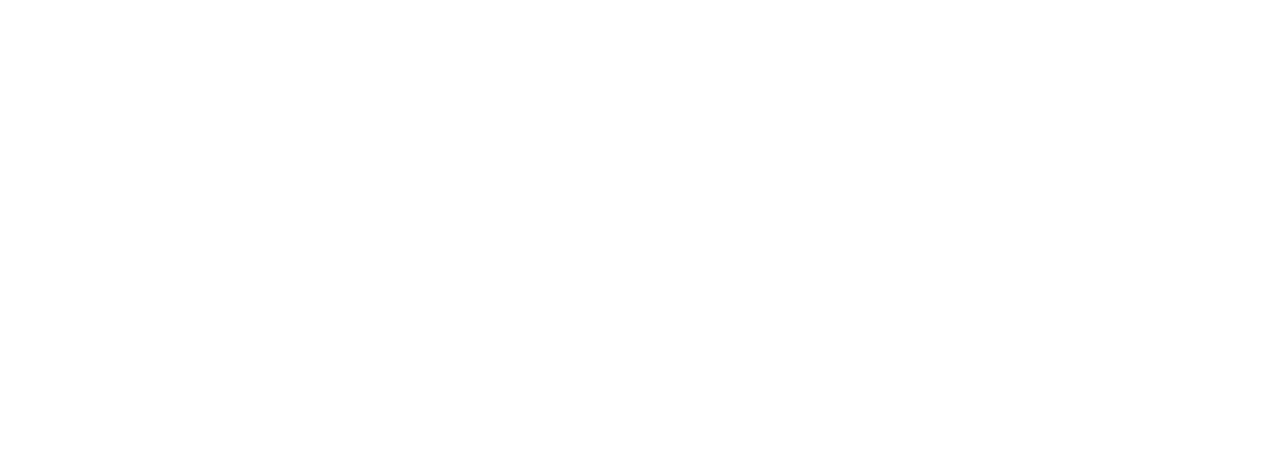
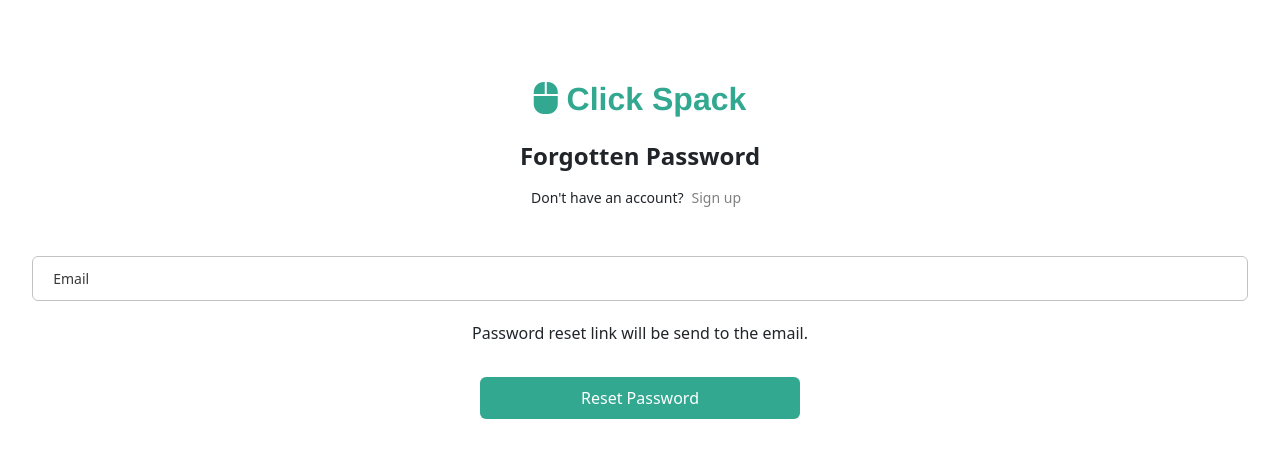
Before and after one commit to mario0070/click-spark, a React (Vite) app: page /forgot-password in a window 1280 px wide. Before the commit this address had no page. Shown: the top 458 px of the page. Built offline with nearby package versions, Linux system fonts and the light colour scheme; the HTML template or start-up script is replaced by a standard one.

Commit message:
forgotten password

```diff
--- a/src/App.jsx
+++ b/src/App.jsx
@@ -7,6 +7,7 @@
 import Task from './pages/task'
 import Withdraw from './pages/withdraw'
 import User from './pages/user'
+import Forgotpassword from './pages/forgotpassword'
 
 function App() {
   return (
@@ -18,6 +19,7 @@
           <Route element={<Dashboard/>} path='/dashboard'/>
           <Route element={<Task/>} path='/task'/>
           <Route element={<Withdraw/>} path='/withdraw'/>
+          <Route element={<Forgotpassword/>} path='/forgot-password'/>
           <Route element={<User/>} path='/user-profile'/>
         </Routes>
     </>
--- /dev/null
+++ b/src/pages/forgotpassword.jsx
@@ -0,0 +1,34 @@
+import React, { useRef, useState } from 'react'
+
+export default function Forgotpassword() {
+    const [email, setEmail] = useState("")
+    const userEmail = useRef("")
+
+    return (
+        <div className='login d-flex'>
+        <div className="img">
+        <img src="" alt="" />
+        </div>
+
+        <div className="form pb-5">
+        <a href="/" className='mb-4 green'><h2 className="text-center mt-5 fw-bold"><i class="fa-solid fa-computer-mouse"></i> Click Spack</h2></a>
+        <h4 className="text-center fw-bold">Forgotten Password</h4>
+        <p className="mb-0 text-center mt-3 alt">Don't have an account? <a href="/signup" className='mx-2'>Sign up</a></p>
+
+        <div className="inputs mt-5">
+            <form action="">
+                <div className="text">
+                    <input required className='focus' type="text" ref={userEmail} onClick={e => setEmail(e.target.value)} />
+                    <p className='move_up'>Email</p>
+                </div>
+                <div className="text-center">
+                    <p className='mb-0'>Password reset link will be send to the email.</p>
+                    <button className='btn submitbtn'>Reset Password</button>
+                </div>
+            </form>
+
+        </div>
+        </div>
+    </div>
+    )
+}
--- a/src/pages/login.jsx
+++ b/src/pages/login.jsx
@@ -79,7 +79,7 @@
         console.log(res)
         setCookie("SparkUser",res.data.data[0])
         alert("success", "User is login")
-        window.location.href = "/dashboard"
+        // window.location.href = "/dashboard"
       })
       .catch(err => {
         alert("error", "Something went wrong")
@@ -117,16 +117,16 @@
                   <p className='move_up'>Password</p>
               </div>
               <div className="text-center">
-                  <a href="">Forgot Password?</a>
+                  <a href="/forgot-password">Forgot Password?</a>
                   <button className='btn submitbtn'>Login</button>
               </div>
            </form>
 
-            <p className="text-center mt-4">Or sign up using </p>
+            {/* <p className="text-center mt-4">Or sign up using </p>
             <div className="social d-flex text-center">
               <p className="mb-0 google btn bg-danger p-1" onClick={googlelogIn}><i class="fa-brands fa-google text-white"></i></p>
-              {/* <p className="mb-0 mx-4"><i class="fa-brands fa-facebook text-primary"></i></p> */}
-            </div>
+              <p className="mb-0 mx-4"><i class="fa-brands fa-facebook text-primary"></i></p>
+            </div> */}
         </div>
       </div>
     </div>
--- a/src/pages/register.jsx
+++ b/src/pages/register.jsx
@@ -123,11 +123,11 @@
                 <button className='btn submitbtn'>Sign up</button>
             </div>
 
-              <p className="text-center mt-4">Or sign up using </p>
+              {/* <p className="text-center mt-4">Or sign up using </p>
               <div className="social d-flex text-center">
                 <p className="mb-0"><i class="fa-brands fa-google text-danger"></i></p>
                 <p className="mb-0 mx-4"><i class="fa-brands fa-facebook text-primary"></i></p>
-              </div>
+              </div> */}
           </div>
         </form>
       </div>
```
